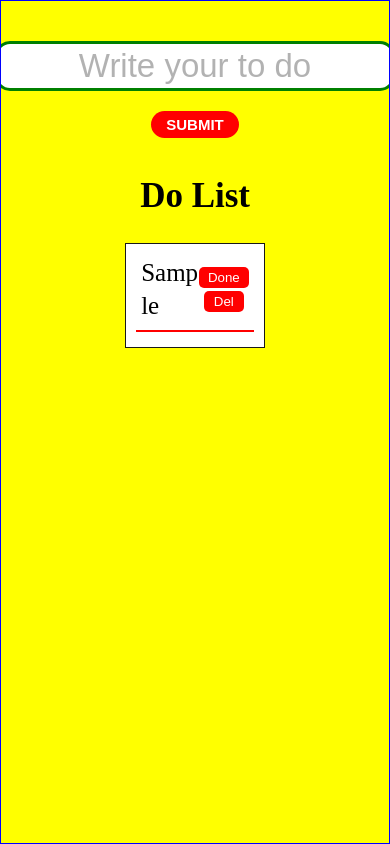
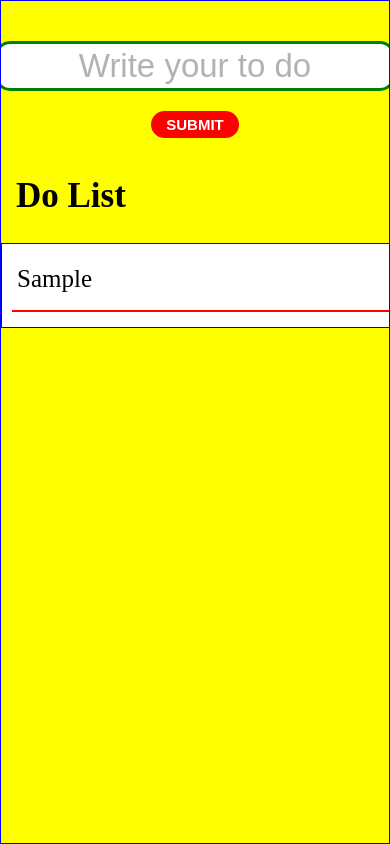
Before and after one commit to software92/todo-app, a React (Create React App) app: page / in a window 390 px wide. Both pictures are taken after typing "Sample" into the empty fields and a click on the button "SUBMIT". Built offline with nearby package versions, Linux system fonts and the light colour scheme.

Commit message:
feat: media query 사용
Lists.js
- screen에 크기에 따라 전체 리스트 width 조절

ToDosList, ToDonesList.js
- screen에 크기에 따라 두 리스트 배치 변경,

```diff
--- a/src/Lists.js
+++ b/src/Lists.js
@@ -23,7 +23,13 @@ const ListContainer = styled.div`
   display: flex;
   justify-content: center;
   gap: 40px;
-  width: 90%;
+  width: 500px;
+  @media screen and (max-width: 1100px) {
+    flex-direction: column;
+  }
+  @media screen and (max-width: 600px) {
+    width: 100%;
+  }
 `;
 
 const StanbyText = styled.h1`
--- a/src/components/ToDone.js
+++ b/src/components/ToDone.js
@@ -18,6 +18,7 @@ const Text = styled.span`
   font-size: 25px;
   word-break: break-all;
   line-height: 1.3;
+  text-decoration: line-through red;
 `;
 const ButtonContainer = styled.div`
   display: flex;
--- a/src/components/ToDonesList.js
+++ b/src/components/ToDonesList.js
@@ -3,7 +3,7 @@ import styled from 'styled-components';
 import ToDone from './ToDone';
 
 const DoContainer = styled.div`
-  width: 40%;
+  min-width: 500px;
   position: relative;
   display: flex;
   flex-direction: column;
@@ -25,17 +25,20 @@ const List = styled.ul`
 
 const Modal = styled.div`
   position: absolute;
-  top: 0;
+  top: 1px;
   display: flex;
   flex-direction: column;
   width: 100%;
   & span {
+    border-radius: 15px 15px 0 0;
+    height: 65px;
     background-color: red;
-    text-align: center;
+    display: flex;
+    justify-content: center;
+    align-items: center;
     color: white;
     font-size: 30px;
     font-weight: bold;
-    padding: 5px 10px;
   }
 `;
 
--- a/src/components/ToDosList.js
+++ b/src/components/ToDosList.js
@@ -3,7 +3,7 @@ import styled from 'styled-components';
 import ToDo from './ToDo';
 
 const DoContainer = styled.div`
-  width: 40%;
+  min-width: 500px;
 `;
 
 const ListTitle = styled.h1`
```
